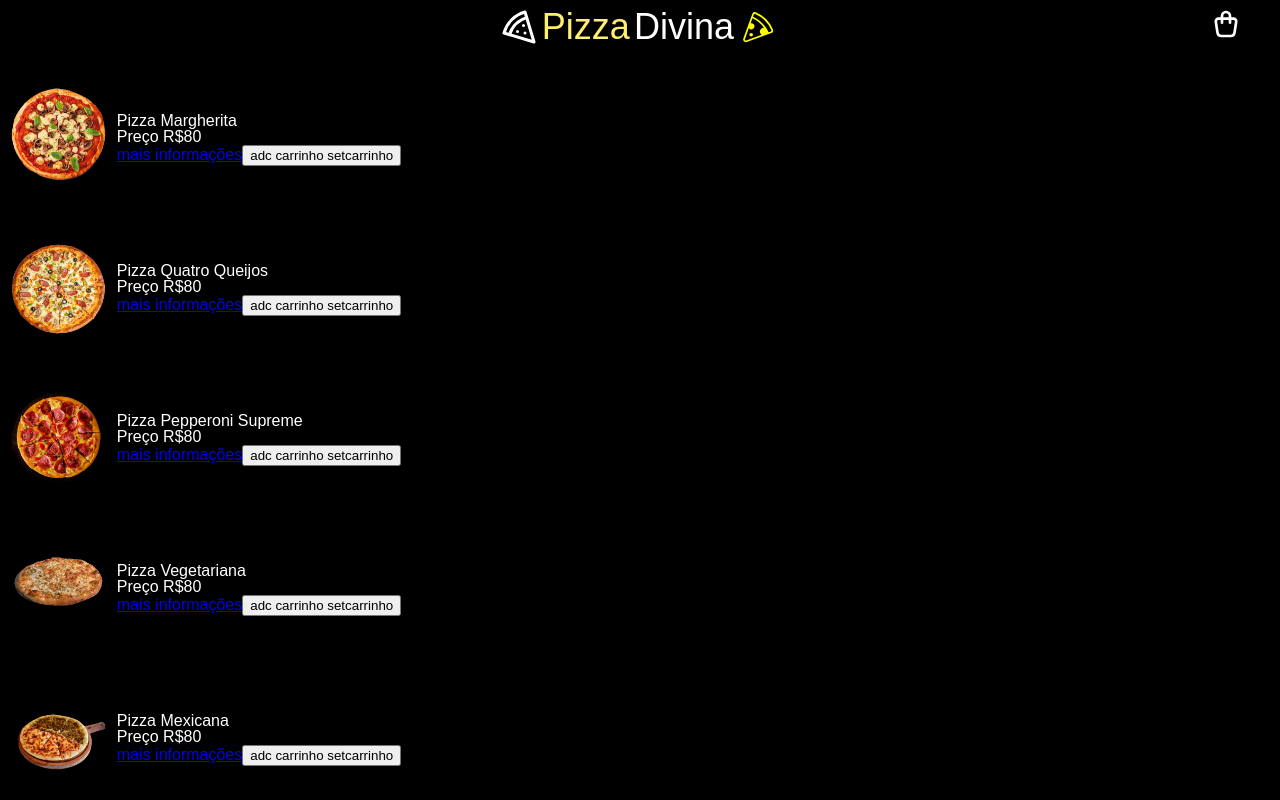
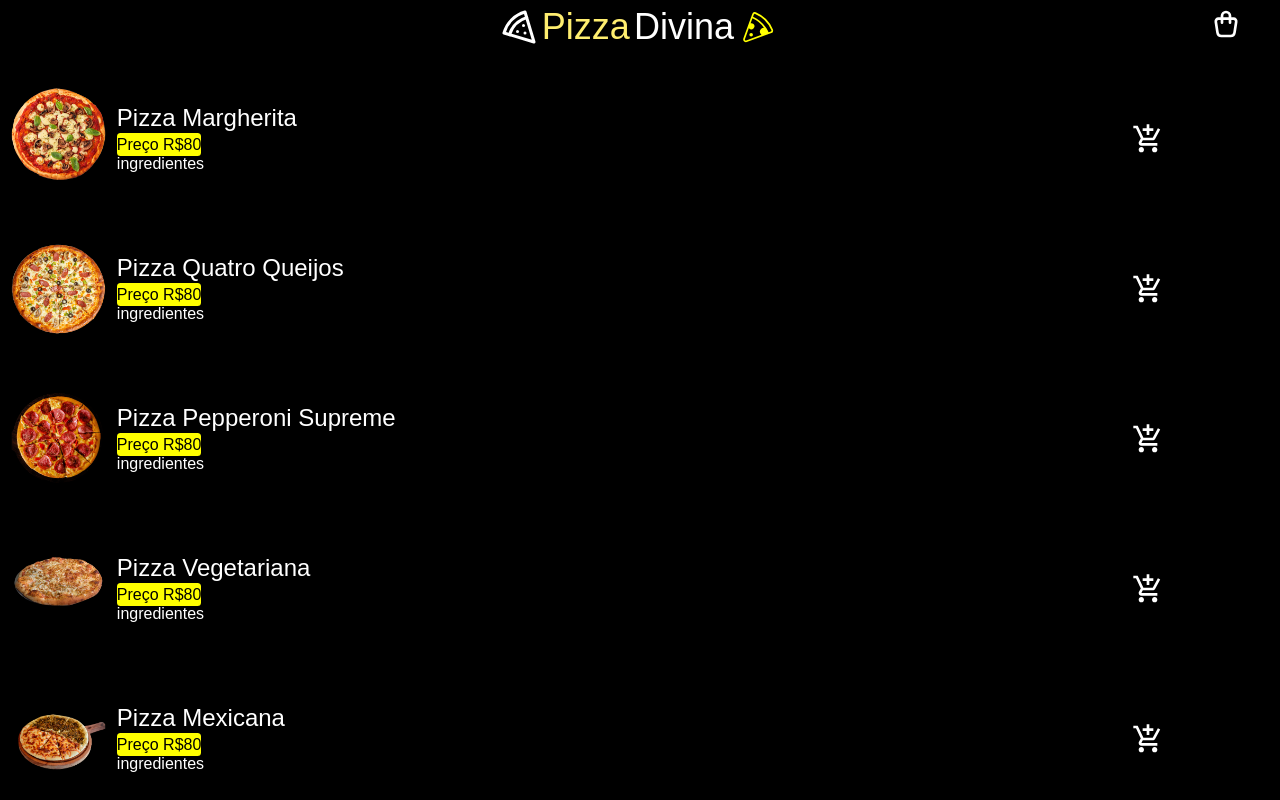
Before and after one commit to marciomartins12/ChatGroup, a React (Vite) app: page /cardapio in a window 1280 px wide. Shown: the top 800 px of the page. Built offline with nearby package versions, Linux system fonts and the light colour scheme; a web font is replaced by a local one.

Commit message:
trocando o tipo do input pra senha

```diff
--- a/src/Componests/ItensCardapio/ItemCardapio.module.css
+++ b/src/Componests/ItensCardapio/ItemCardapio.module.css
@@ -6,3 +6,30 @@
     width: auto;
     height: 150px;
 }
+.link{
+    text-decoration: none;
+    color: inherit;
+}
+.section h2{
+    font-size: 1.5em;
+    margin-bottom: 0.15em;
+}
+.section h3{
+    color: black;
+    padding: .22em 0;
+    background-color: yellow;
+    border-radius: .22em;
+    display: inline-block;
+}
+.container{
+    width: 100%;
+}
+.containerDiv{
+    display: flex;
+    align-items: center;
+    justify-content:space-between;
+    width: 90%;
+}
+.icon{
+    font-size: 2em;
+}
--- a/src/Componests/ItensCardapio/index.jsx
+++ b/src/Componests/ItensCardapio/index.jsx
@@ -3,20 +3,27 @@ import { Link } from "react-router-dom";
 import style from "./ItemCardapio.module.css";
 import { useContext } from "react";
 import { Carrinho } from "../../Contexts/CarrinhodeCompraContext";
+import { MdAddShoppingCart } from "react-icons/md"
 
 const ItemCardapio = ({ nome, id, descricao, preco }) => {
-const carrinho= useContext(Carrinho);
-console.log(carrinho)
+    const carrinho = useContext(Carrinho);
+    console.log(carrinho, descricao)
     return (
         <li className={style.section}>
-            {carrinho.carrinhovalor.length>0? console.log("tem algo"): console.log("não tem nada")}
+            {carrinho.carrinhovalor.length > 0 ? console.log("tem algo") : console.log("não tem nada")}
             <img src={`./imagem/${id}.png`} alt={nome} />
-            <div>
-                <h2>{nome}</h2>
-                <p>{descricao}</p>
-                <h3>Preço R${preco}</h3>
-                <Link to="/informacoes">mais informações</Link>
-                <button>adc carrinho setcarrinho </button>
+            <div className={style.container}>
+                <div className={style.containerDiv}>
+                    <div>
+                        <h2>{nome}</h2>
+                        <h3>Preço R${preco}</h3>
+                        <p>
+                            <Link className={style.link} to="/informacoes">ingredientes</Link>
+                        </p>
+
+                    </div>
+                    <MdAddShoppingCart className={style.icon} />
+                </div>
             </div>
         </li>
     );
--- a/src/Pages/PageLogin/index.jsx
+++ b/src/Pages/PageLogin/index.jsx
@@ -59,7 +59,7 @@ const Login = () => {
                     <h3 className={style.labelSenhaUsuario}>
                         Senha:
                     </h3>
-                    <input type="text"
+                    <input type="password"
                         className={style.inputs}
                         placeholder={`use: 1234`}
                         value={senhaUsuario}
```
